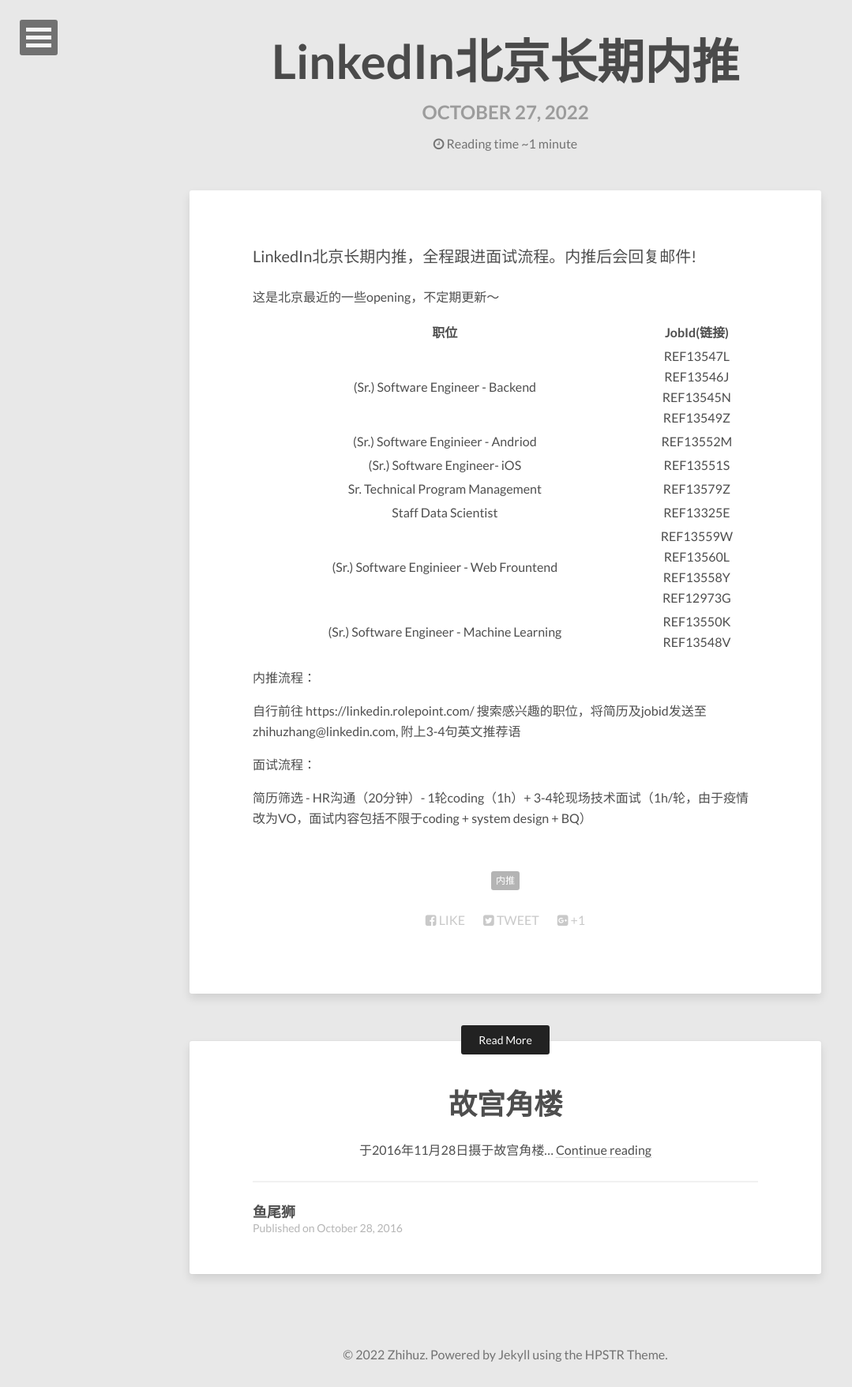
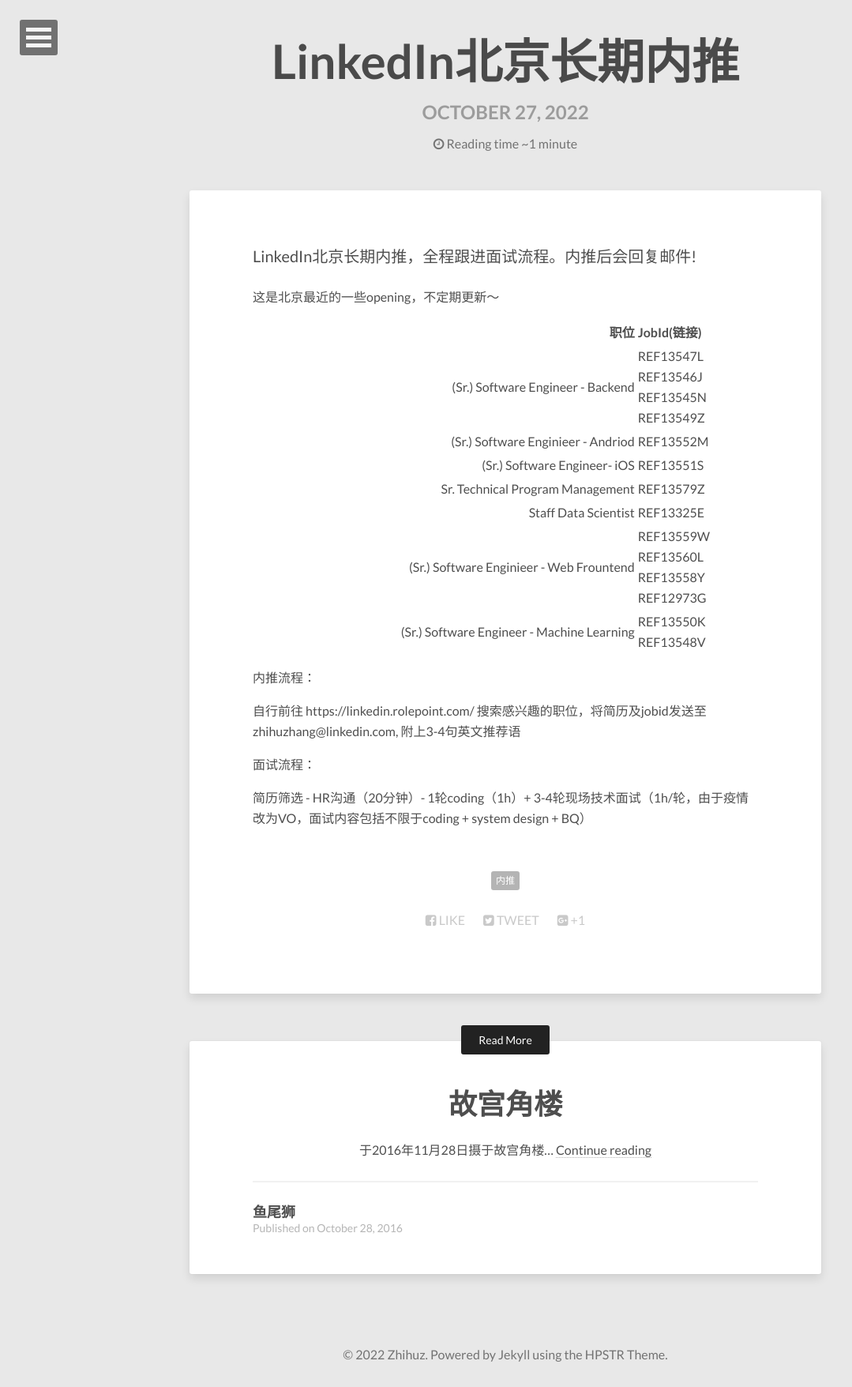
Before and after one commit to zhihuz/zhihuz.github.io, a Jekyll site: the page built from _posts/2022-10-27-LinkedIn北京长期内推.md, in a window 1280 px wide. Shown: the whole page at 79% size, without its empty margins (0-1079 px from the left). Built offline with Jekyll 4.4.1, drawn with Linux system fonts in a browser that asks for light colours; nearby versions of some CDN libraries; comment, search, counter and statistics services are not loaded.

```diff
--- a/_posts/2022-10-27-LinkedIn北京长期内推.md
+++ b/_posts/2022-10-27-LinkedIn北京长期内推.md
@@ -9,8 +9,8 @@ LinkedIn北京长期内推，全程跟进面试流程。内推后会回复邮件
 这是北京最近的一些opening，不定期更新～
 
 |职位|JobId(链接)|
-|:---:|:---:|
-| (Sr.) Software Engineer - Backend|[REF13547L](https://linkedin.rolepoint.com/?shorturl=J2mWC#job/ahBzfnJvbGVwb2ludC1wcm9kchALEgNKb2IYgIDoq-K8sQgM) <br> [REF13546J](https://linkedin.rolepoint.com/?shorturl=J2mWC#job/ahBzfnJvbGVwb2ludC1wcm9kchALEgNKb2IYgIDo67WRqwoM) <br> [REF13545N](https://linkedin.rolepoint.com/?shorturl=J2mWC#job/ahBzfnJvbGVwb2ludC1wcm9kchALEgNKb2IYgIDoq9219wgM)<br>[REF13549Z](https://linkedin.rolepoint.com/?shorturl=J2mWC#job/ahBzfnJvbGVwb2ludC1wcm9kchALEgNKb2IYgIDoy7KukgsM)
+|---:|:---|
+| (Sr.) Software Engineer - Backend|[REF13547L](https://linkedin.rolepoint.com/?shorturl=J2mWC#job/ahBzfnJvbGVwb2ludC1wcm9kchALEgNKb2IYgIDoq-K8sQgM) <br> [REF13546J](https://linkedin.rolepoint.com/?shorturl=J2mWC#job/ahBzfnJvbGVwb2ludC1wcm9kchALEgNKb2IYgIDo67WRqwoM) <br> [REF13545N](https://linkedin.rolepoint.com/?shorturl=J2mWC#job/ahBzfnJvbGVwb2ludC1wcm9kchALEgNKb2IYgIDoq9219wgM)<br>[REF13549Z](https://linkedin.rolepoint.com/?shorturl=J2mWC#job/ahBzfnJvbGVwb2ludC1wcm9kchALEgNKb2IYgIDoy7KukgsM)|
 |(Sr.) Software Enginieer - Andriod|[REF13552M](https://linkedin.rolepoint.com/?shorturl=J2mWC#job/ahBzfnJvbGVwb2ludC1wcm9kchALEgNKb2IYgIDoy4T5owoM)|
 |(Sr.) Software Engineer- iOS|[REF13551S](https://linkedin.rolepoint.com/?shorturl=J2mWC#job/ahBzfnJvbGVwb2ludC1wcm9kchALEgNKb2IYgIDom9qa_QgM)|
 |Sr. Technical Program Management|[REF13579Z](https://linkedin.rolepoint.com/?shorturl=J2mWC#job/ahBzfnJvbGVwb2ludC1wcm9kchALEgNKb2IYgIDo65ahkAkM)|
```
